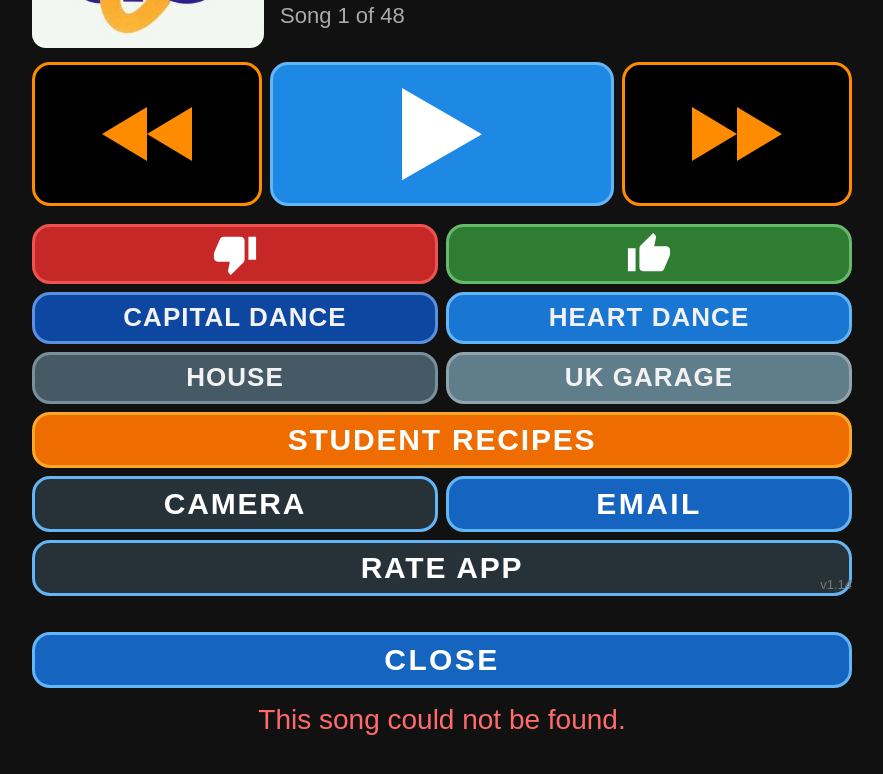
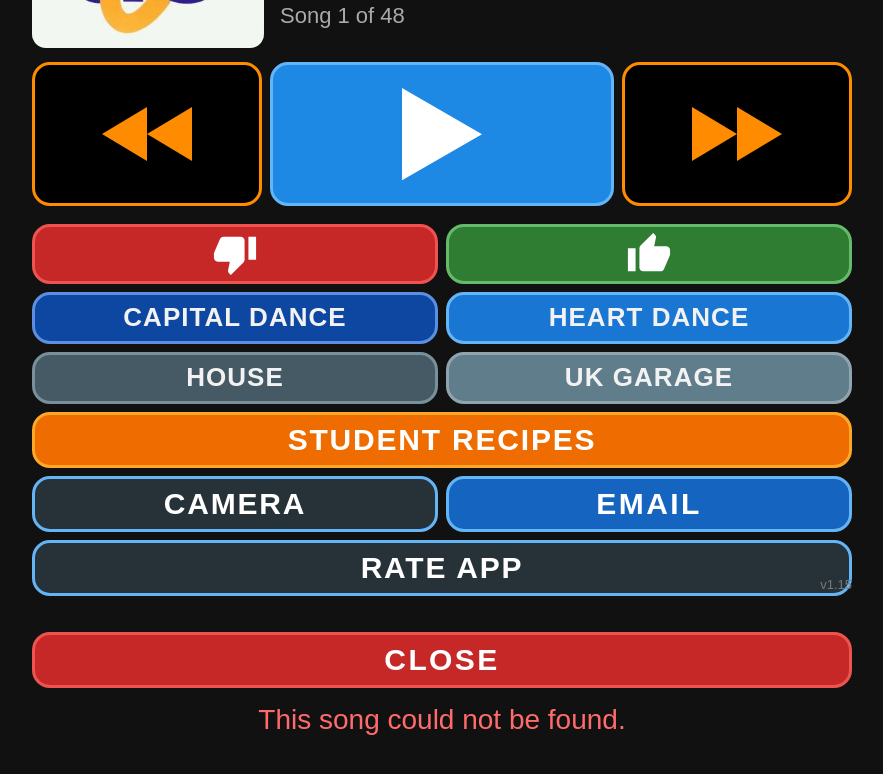
Before and after one commit to aherndavid/dance, a plain HTML site: page index.html in a window 1280 px wide. Shown: the part 200-974 px from the top of the page, without its empty margins (198-1081 px from the left). Drawn offline with Linux system fonts and the light colour scheme.

Commit message:
Red CLOSE button to match thumbs down (v1.15)
Co-Authored-By: Claude Opus 5.5 <noreply@anthropic.com>

```diff
--- a/index.html
+++ b/index.html
@@ -2,7 +2,7 @@
 <html lang="en">
 <head>
 <meta charset="UTF-8">
-<meta name="version" content="1.14">
+<meta name="version" content="1.15">
 <meta name="viewport" content="width=device-width, initial-scale=1.0, viewport-fit=cover">
 <meta name="apple-mobile-web-app-capable" content="yes">
 <meta name="mobile-web-app-capable" content="yes">
@@ -254,7 +254,7 @@
     flex: 1 1 0; min-width: 0; padding: 6px 0; background: #000; color: #ffd400;
     border: 2px solid #555; border-radius: 12px; font-size: clamp(24px, 7vw, 36px); line-height: 1;
   }
-  #btn-close { background: #1565c0; border-color: #64b5f6; }
+  #btn-close { background: #c62828; border-color: #ef5350; }
   .help {
     position: fixed; inset: 0; z-index: 90;
     background: #111;
```
